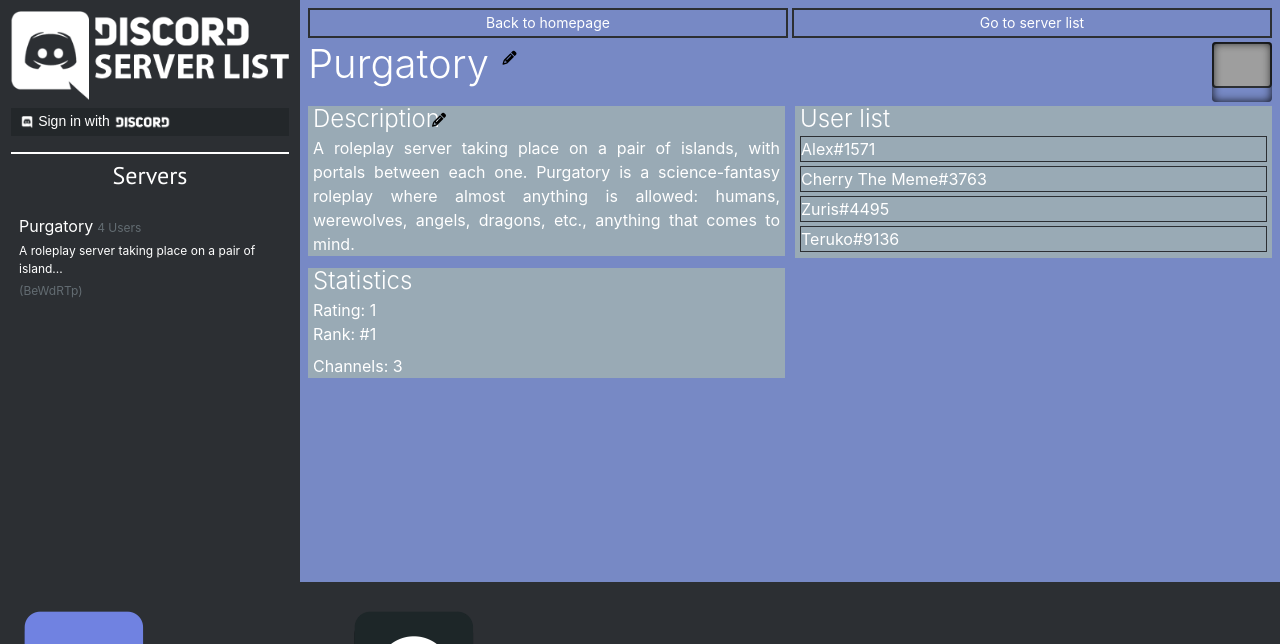
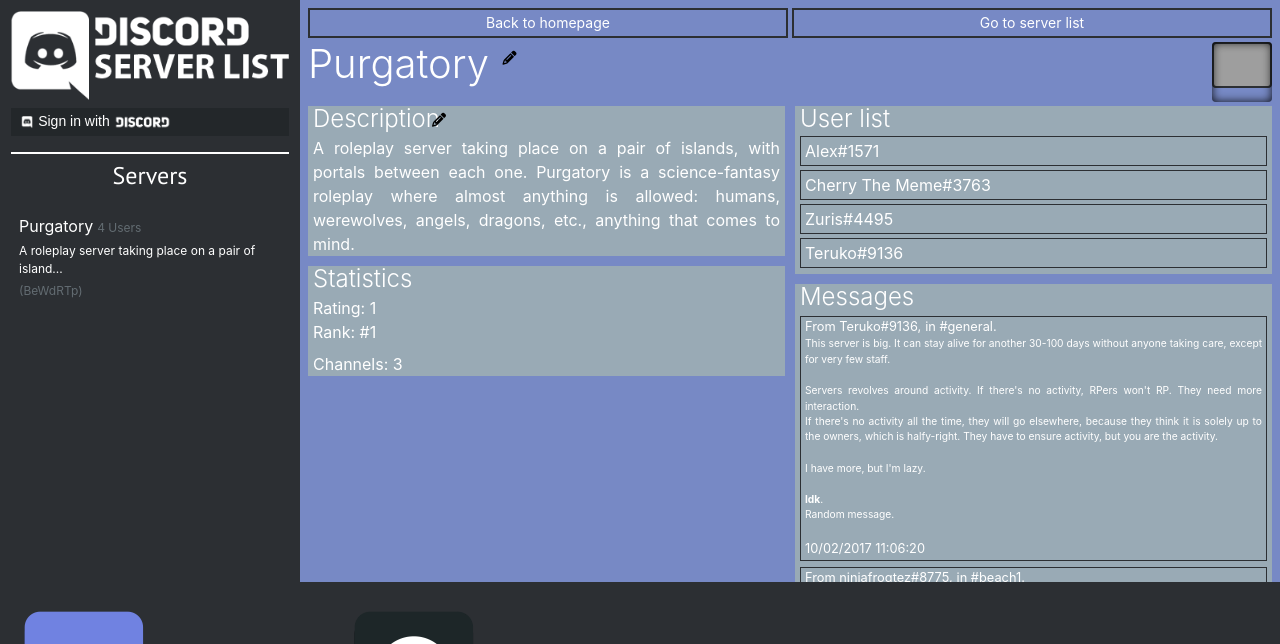
Before and after one commit to Themayu/discord-server-list, a plain HTML site: page control.html in a window 1280 px wide. Both pictures are taken after a click on the element 150 px from the left and 256 px from the top of the page. Shown: the top 644 px of the page. Drawn offline with nearby package versions, Linux system fonts and the light colour scheme; grey boxes are pictures that could not be loaded.

Commit message:
Upload final version
Upload the final version of my website to GitHub, to allow it to be accessed via GitHub Pages

```diff
--- a/control.html
+++ b/control.html
@@ -33,7 +33,8 @@
             <div class="server-icon-shadow rounded"></div>
           </div>
 
-          <div class="description-box control-box d-inline-block">
+          <div class="column left-column d-inline-block">
+            <div class="description-box control-box">
               <div class="inner-container">
                 <div class="display-6 mb-1">Description</div>
                 <div class="control">
@@ -44,21 +45,31 @@
                   </button>
                 </div>
               </div>
+            </div>
+
+            <div class="stats-box control-box">
+              <div class="inner-container">
+                <p class="display-6 mb-1">Statistics</p>
+                <p class="rating mb-0">Rating: <span class="rating-number"></span></p>
+                <p class="rank mb-2">Rank: #<span class="rank-number"></span></p>
+                <p class="channels mb-0">Channels: <span class="channel-number"></span></p>
+              </div>
+            </div>
           </div><!--
 
-       --><div class="users-box control-box d-inline-block">
+       --><div class="column right-column d-inline-block">
+            <div class="users-box control-box">
               <div class="inner-container pb-05">
                 <p class="display-6 mb-1">User list</p>
                 <div class="user-list"></div>
               </div>
             </div>
 
-          <div class="stats-box control-box d-inline-block">
-            <div class="inner-container">
-              <p class="display-6 mb-1">Statistics</p>
-              <p class="rating mb-0">Rating: <span class="rating-number"></span></p>
-              <p class="rank mb-2">Rank: #<span class="rank-number"></span></p>
-              <p class="channels mb-0">Channels: <span class="channel-number"></span></p>
+            <div class="messages-box control-box">
+              <div class="inner-container pb-05">
+                <p class="display-6 mb-1">Messages</p>
+                <div class="messages"></div>
+              </div>
             </div>
           </div>
         </div>
--- a/css/styles.css
+++ b/css/styles.css
@@ -272,6 +272,7 @@ html, body {
   border: 2px solid rgba(0, 0, 0, 0.2);
   border-radius: 5px;
   box-sizing: border-box;
+  cursor: pointer;
   font-size: 1.2em;
   left: 0.5em;
   padding: 0 0.4em;
@@ -483,11 +484,22 @@ html, body {
   width: 60px;
 }
 
-#main-content #control-frame .control-box {
+#main-content #control-frame .control-box:first-child {
   margin-bottom: 10px;
   position: relative;
   vertical-align: top;
   width: 100%;
+}
+
+#main-content #control-frame .column {
+  margin-bottom: 5px;
+  position: relative;
+  vertical-align: top;
+  width: 100%;
+}
+
+#main-content #control-frame .left-column {
+  margin-bottom: 10px;
 }
 
 #main-content #control-frame .control-box .inner-container {
@@ -501,10 +513,22 @@ html, body {
   top: 8px;
 }
 
+#main-content #control-frame .users-box .user-list,
+#main-content #control-frame .messages-box .messages {
+  max-height: 300px;
+  overflow-y: auto;
+}
+
 #main-content #control-frame .users-box .user-list .user {
   border-color: #2C2F33;
   border-style: solid;
   border-width: 1px;
+}
+
+#main-content #control-frame .messages-box .message {
+  border: 1px solid #2C2F33;
+  margin-bottom: .25rem;
+  margin-top: .375rem;
 }
 
 #textbox-sizing {
@@ -590,17 +614,23 @@ html, body {
     width: auto;
   }
 
-  #main-content #control-frame .control-box {
+  #main-content #control-frame .column {
+    margin-bottom: 5px;
     width: 50%;
   }
 
-  #main-content #control-frame .description-box,
-  #main-content #control-frame .stats-box {
+  #main-content #control-frame .left-column {
     padding-right: 5px;
   }
 
-  #main-content #control-frame .users-box {
+  #main-content #control-frame .right-column {
     padding-left: 5px;
+  }
+
+  #main-content #control-frame .users-box .user-list,
+  #main-content #control-frame .messages-box .messages {
+    max-height: none;
+    overflow-y: visible;
   }
 
   /* site navigation buttons */
--- a/js/control.js
+++ b/js/control.js
@@ -74,7 +74,7 @@ $(document).ready(function() {
       width: Math.ceil($staticField.width()),
       height: Math.ceil($staticField.height()*1.1)+2,
       fontFamily: $staticField.css('font-family')
-    }).val($staticField.text()).addClass('d-inline-block');
+    }).val($staticField.html()).addClass('d-inline-block');
 
     $(this).off('click').click(saveAndHideEditor);
   }
@@ -87,7 +87,7 @@ $(document).ready(function() {
     var cp = $('#control-frame');
     var id = parseInt(cp.attr('data-index'));
 
-    $staticField.text(fieldvalue);
+    $staticField.html(fieldvalue);
     exampleServerData[id][$editor.attr('name')] = fieldvalue;
 
     $editor.off('keyup');
@@ -125,6 +125,7 @@ $(document).ready(function() {
     var $serverDesc = cp.find('.description:not(textarea)');
     var   $userList = cp.find('.user-list');
     var $statistics = cp.find('.stats-box');
+    var    $msgList = cp.find('.messages');
 
     var $serverRatings = $statistics.find('.rating-number');
     var    $serverRank = $statistics.find('.rank-number');
@@ -153,6 +154,7 @@ $(document).ready(function() {
     $serverDesc.text(exampleServerData[id]['description']);
 
     buildUserList(exampleServerData[id]['example-users']);
+    buildMessageList(exampleServerData[id]['example-messages']);
 
     $serverRatings.text(exampleServerData[id]['rating']);
     $serverRank.text(exampleServerData[id]['rank']);
@@ -167,12 +169,56 @@ $(document).ready(function() {
   var serverList;
   var $textboxSizingBox = $('#textbox-sizing');
 
+  var buildMessageList = function(messages) {
+    var messageBox = $('.messages');
+    messageBox.empty();
+
+    $.each(messages, function(index, msg) {
+      console.log('channel:', msg.channel);
+      console.log('from:', msg.from);
+      console.log('message:', parseMD(msg.message));
+      console.log('timestamp:', msg.timestamp);
+
+      var message = $('<div class="message small pb-05 px-1"></div>');
+      var messageHeader = $('<div class="message-header"></div>');
+      var messageContent = $('<div class="message-content small"></div>');
+      var messageFooter = $('<div class="message-footer"></div>');
+
+      var messageAuthor = $('<p class="message-author d-inline-block m-0"></p>');
+      var messageChannel = $('<p class="message-channel d-inline-block m-0 ml-1"></p>');
+
+      var messageTimestamp = $('<p class="message-timestamp m-0"></p>');
+
+      var messageDate = new Date(msg.timestamp*1000);
+      var formatDate = [
+        (messageDate.getDate() <= 9)? '0'.concat(messageDate.getDate()) : messageDate.getDate(),
+        (messageDate.getMonth() <= 9)? '0'.concat(messageDate.getMonth()) : messageDate.getMonth(),
+        messageDate.getFullYear()
+      ].join('/');
+      var formatTime = [
+        (messageDate.getHours() <= 9)? '0'.concat(messageDate.getHours()) : messageDate.getHours(),
+        (messageDate.getMinutes() <= 9)? '0'.concat(messageDate.getMinutes()) : messageDate.getMinutes(),
+        (messageDate.getSeconds() <= 9)? '0'.concat(messageDate.getSeconds()) : messageDate.getSeconds()
+      ].join(':');
+
+      messageTimestamp.text(formatDate + ' ' + formatTime).appendTo(messageFooter);
+      messageAuthor.text('From ' + msg.from + ',').appendTo(messageHeader);
+      messageChannel.text('in ' + msg.channel + '.').appendTo(messageHeader);
+      messageContent.html('<p>' + parseMD(msg.message) + '</p>');
+
+      messageHeader.appendTo(message);
+      messageContent.appendTo(message);
+      messageFooter.appendTo(message);
+
+      message.appendTo(messageBox);
+    });
+  }
   var buildUserList = function(users) {
     var ul = $('.user-list');
     ul.empty();
 
     $.each(users, function(index, user) {
-      var userDOM = $('<div class="user mb-1">' + user.username + '#' + user.discriminator + '</div>');
+      var userDOM = $('<div class="user mb-1 px-1 py-05">' + user.username + '#' + user.discriminator + '</div>');
       userDOM.appendTo(ul);
       console.log(userDOM);
     });
--- a/js/main.js
+++ b/js/main.js
@@ -7,6 +7,16 @@ var truncateStr = function (str, len) {
   }
 
   return retStr;
+}
+
+var parseMD = function(markdown) {
+  var parsedBold = markdown.replace(/\*\*([^ ]*)\*\*/gi, '<strong>$1</strong>');
+  var parsedItal = parsedBold.replace(/\_([^ ]*)\_|\*([^ ].*)\*/gi, '<em>$1$2</em>');
+  var parsedPara = parsedItal.replace(/\n\n/gi, '</p><p>');
+  var parsedLnbr = parsedPara.replace(/\n/gi, '<br />');
+
+  var parsed = parsedLnbr;
+  return parsed;
 }
 
 $(document).ready(function () {
```
Also changed, not shown: 1 other file. Lines whose indentation alone changed are shown as unchanged.
